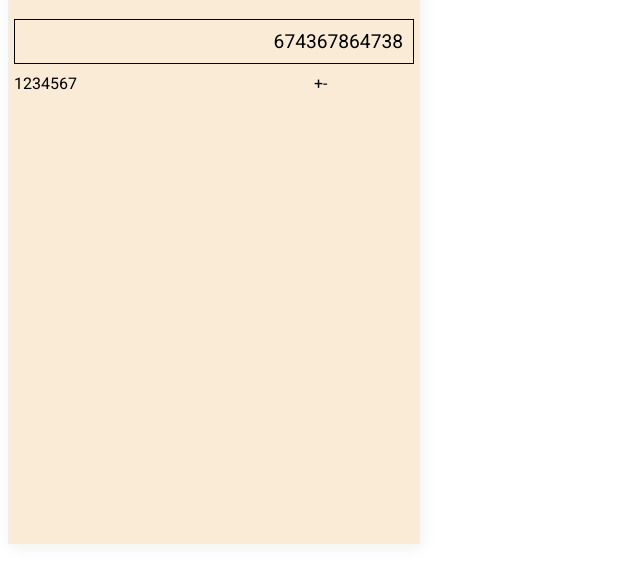
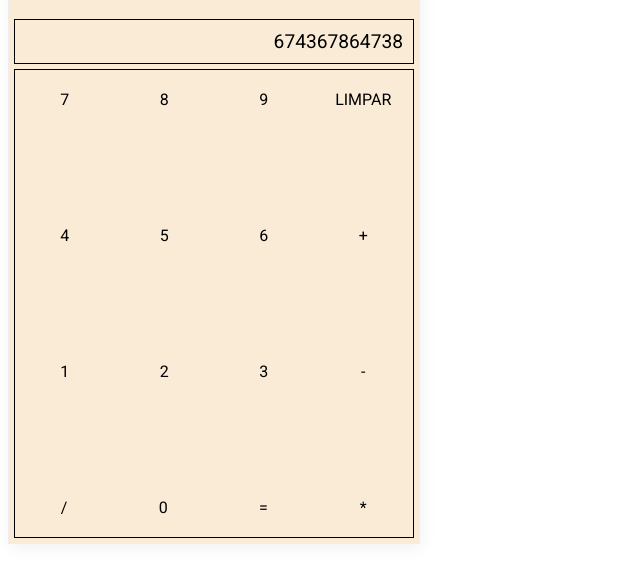
Before and after one commit to joevert/calculator, a plain HTML site: page index.html in a window 1280 px wide. Shown: the part 76-658 px from the top of the page, without its empty margins (0-640 px from the left). Drawn offline with Linux system fonts and the light colour scheme.

Commit message:
Add all graphic elements to calculator

```diff
--- a/index.html
+++ b/index.html
@@ -15,8 +15,36 @@
         <h1>The Super Calculator</h1>
         <div class="display">674367864738</div>
         <div class="botoes">
-            <div class="digitos">1234567</div>
-            <div class="operadores">+-</div>
+            <div class="digitos">
+                <div class="numeros">
+                    <span>7</span>
+                    <span>8</span>
+                    <span>9</span>
+                </div>
+                <div class="numeros">
+                    <span>4</span>
+                    <span>5</span>
+                    <span>6</span>
+                </div>
+                <div class="numeros">
+                    <span>1</span>
+                    <span>2</span>
+                    <span>3</span>
+                </div>
+                <div class="numeros">
+                    <span>/</span>
+                    <span>0</span>
+                    <span>=</span>
+                </div>
+
+            </div>
+
+            <div class="operadores">
+                <div>LIMPAR</div>
+                <div>+</div>
+                <div>-</div>
+                <div>*</div>
+            </div>
         </div>
 
     </div>
--- a/style.css
+++ b/style.css
@@ -20,21 +20,40 @@ h1 {
     padding: 10px;
     border: 1px solid;
     border-color: #000000;
+    margin-bottom: 5px;
+}
+
+.numeros {
+    justify-content: space-between;
 }
 
 .botoes {
     display: flex;
     justify-content: flex-end;
     flex-grow: 1;
-    padding-top: 10px;
-    padding-bottom: 10px;
+    padding-top: 20px;
+    padding-bottom: 20px;
+    border: 1px solid;
+    border-color: #000000;
 }
 
 .digitos {
     width: 75%;
+    display: flex;
+    flex-direction: column;
+    justify-content: space-between;
+}
+
+.numeros {
+    display: flex;
+    justify-content: space-around;
 }
 
 .operadores {
     width: 25%;
+    display: flex;
+    flex-direction: column;
+    justify-content: space-between;
+    align-items: center;
 
 }
```
